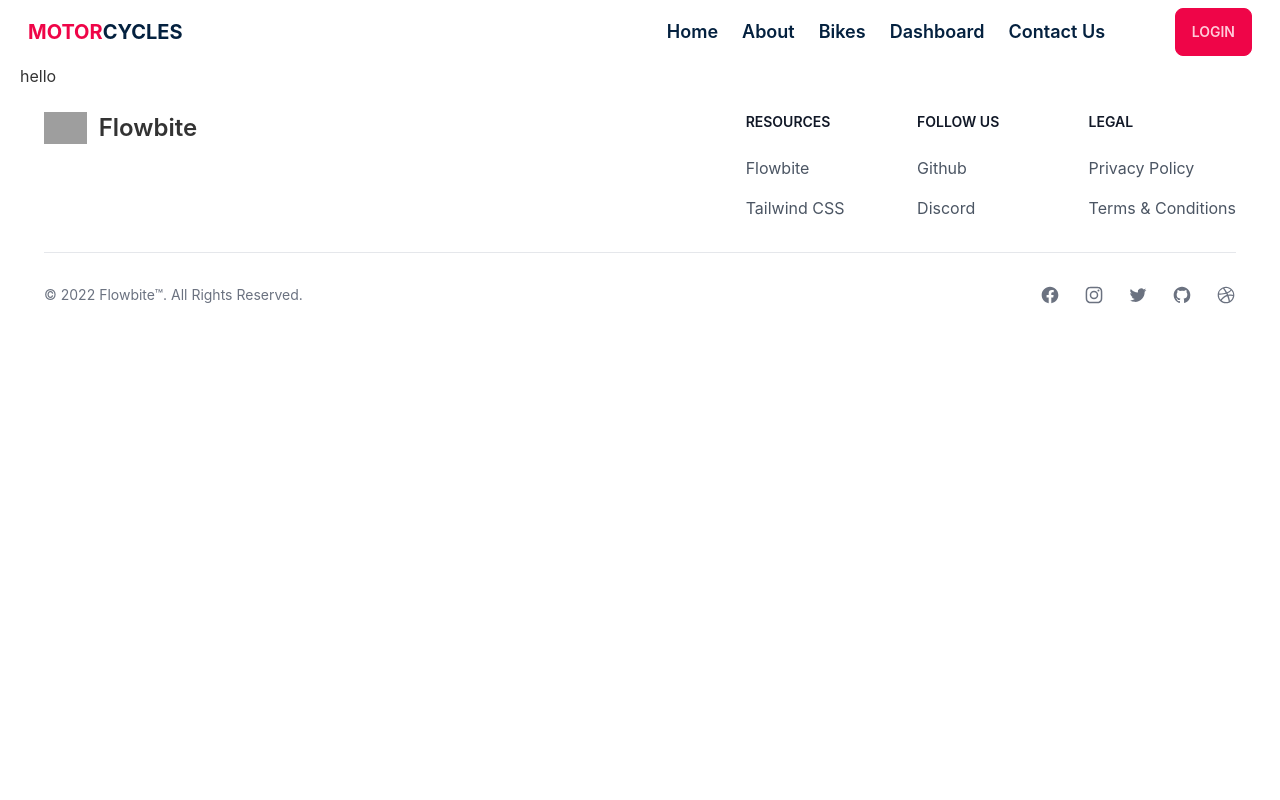
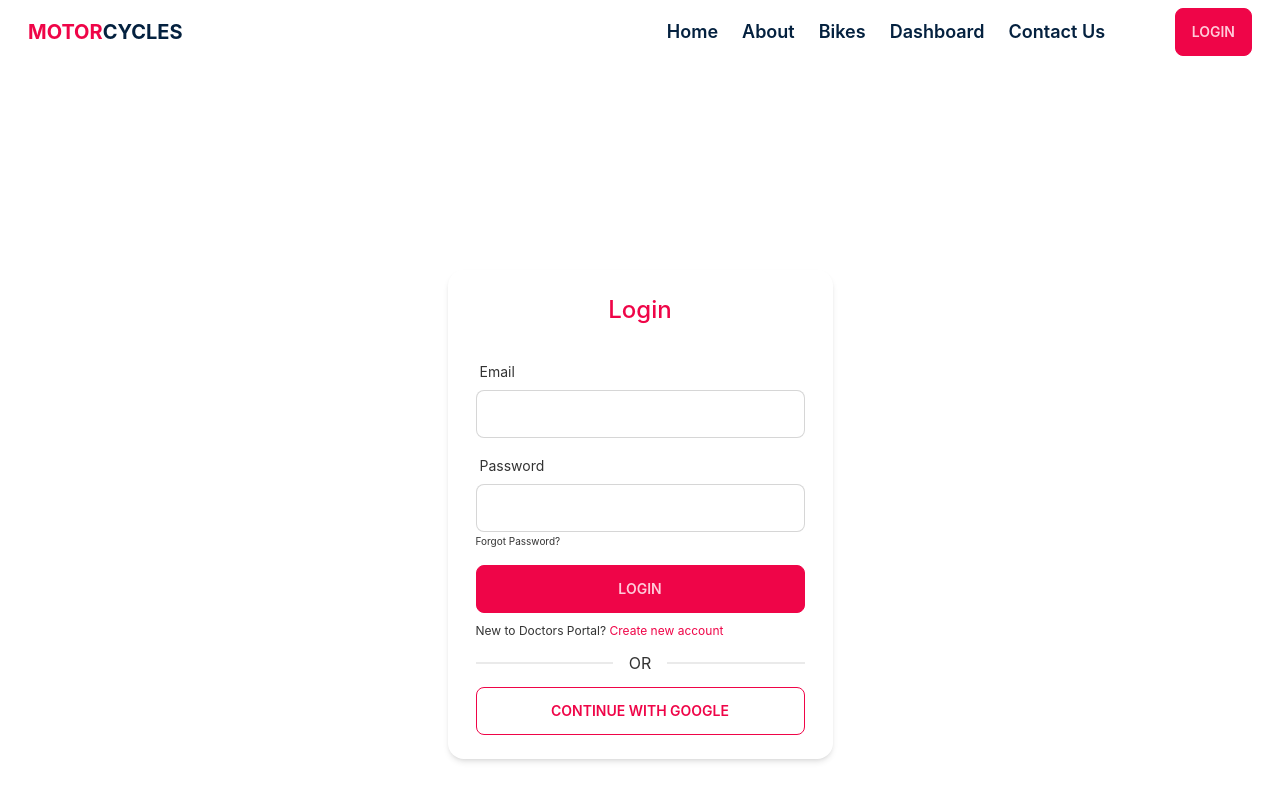
Before and after one commit to asifikbal01890/MotorBike-Buy-Sell, a React (Create React App) app: page /login in a window 1280 px wide. Shown: the top 800 px of the page. Built offline with nearby package versions, Linux system fonts and the light colour scheme; no server answers; grey boxes are pictures that could not be loaded.

Commit message:
login page complate

```diff
--- a/package.json
+++ b/package.json
@@ -11,6 +11,7 @@
     "firebase": "^9.14.0",
     "react": "^18.2.0",
     "react-dom": "^18.2.0",
+    "react-hook-form": "^7.39.5",
     "react-hot-toast": "^2.4.0",
     "react-icons": "^4.6.0",
     "react-router-dom": "^6.4.3",
--- a/src/Contexts/AuthProvider.js
+++ b/src/Contexts/AuthProvider.js
@@ -1,10 +1,55 @@
-import React from 'react';
+import React, { createContext, useEffect, useState } from 'react';
+import {createUserWithEmailAndPassword, getAuth, onAuthStateChanged, signInWithEmailAndPassword, signInWithPopup, signOut, updateProfile} from 'firebase/auth';
+import app from '../Firebase/firebase.config'
 
-const AuthProvider = () => {
+export const AuthContext = createContext();
+const auth = getAuth(app);
+
+const AuthProvider = ({children}) => {
+    const [user, setUser] = useState(null);
+    const [loading, setLoading] = useState(true);
+
+    const createUser = (email, password) =>{
+        setLoading(true);
+        return createUserWithEmailAndPassword(auth, email, password);
+    }
+    const updateUser = (userInfo) =>{
+        return updateProfile(auth.currentUser, userInfo);
+    }
+    const logIn = (email, password) =>{
+        setLoading(true);
+        return signInWithEmailAndPassword(auth, email, password);
+    }
+    const googleLogIn = provider =>{
+        setLoading(true);
+        return signInWithPopup(auth, provider);
+    }
+    const logOut = () =>{
+        return signOut(auth);
+    }
+    useEffect(()=>{
+        const unsubscribe = onAuthStateChanged(auth, currentUser => {
+            console.log('user');
+            setUser(currentUser);
+            setLoading(false);
+        });
+        return () => unsubscribe();
+    }, [])
+
+    const authInfo = {
+        createUser,
+        updateUser,
+        logIn,
+        googleLogIn,
+        logOut,
+        user,
+        loading
+}
+
     return (
-        <div>
-
-        </div>
+        <AuthContext.Provider value={authInfo}>
+            {children}
+        </AuthContext.Provider>
     );
 };
 
--- /dev/null
+++ b/src/Hooks/useToken.js
@@ -0,0 +1,20 @@
+import { useEffect, useState } from "react";
+
+const useToken = email => {
+    const [token, setToken] = useState('');
+    useEffect(() => {
+        if (email) {
+            fetch(`http://localhost:5000/jwt?email=${email}`)
+                .then(res => res.json())
+                .then(data => {
+                    if (data.accessToken) {
+                        localStorage.setItem('accessToken', data.accessToken);
+                        setToken(data.accessToken);
+                    }
+                })
+        }
+    }, [email]);
+    return [token];
+}
+
+export default useToken;
--- a/src/index.js
+++ b/src/index.js
@@ -4,6 +4,7 @@ import './index.css';
 import App from './App';
 import reportWebVitals from './reportWebVitals';
 import { QueryClient, QueryClientProvider } from '@tanstack/react-query';
+import AuthProvider from './Contexts/AuthProvider';
 
 const queryClient = new QueryClient()
 
@@ -11,7 +12,9 @@ const root = ReactDOM.createRoot(document.getElementById('root'));
 root.render(
   <React.StrictMode>
     <QueryClientProvider client={queryClient}>
-      <App />
+      <AuthProvider>
+        <App />
+      </AuthProvider>
     </QueryClientProvider>
   </React.StrictMode>
 );
--- a/src/page/LogIn/Login.js
+++ b/src/page/LogIn/Login.js
@@ -1,9 +1,86 @@
-import React from 'react';
+import { GoogleAuthProvider } from 'firebase/auth';
+import React, { useContext, useState } from 'react';
+import { useForm } from 'react-hook-form';
+import toast from 'react-hot-toast';
+import { Link, useLocation, useNavigate } from 'react-router-dom';
+import { AuthContext } from '../../Contexts/AuthProvider';
+import useToken from '../../Hooks/useToken';
+
 
 const Login = () => {
+    const { register, formState: { errors }, handleSubmit } = useForm();
+    const {logIn , googleLogIn} = useContext(AuthContext);
+    const [loginError, setLoginError] = useState('');
+    const [loginUserEmail, setLoginUserEmail] = useState('');
+    const [token] = useToken(loginUserEmail);
+    const location = useLocation();
+    const navigate = useNavigate();
+    const from = location.state?.from?.pathname || '/';
+
+    if (token) {
+        navigate(from, {replace: true});
+    }
+
+    const handleLogin = data =>{
+        setLoginError('');
+        logIn(data.email, data.password)
+        .then(result => {
+            const user = result.user;
+            console.log(user);
+            setLoginUserEmail(data.email);
+            toast('Login Successfully');
+        })
+        .catch(error => {
+            setLoginError(error.message);
+        });
+    }
+
+    const googleProvider = new GoogleAuthProvider();
+
+    const handleGoogleLogIn = () =>{
+        setLoginError('');
+        googleLogIn(googleProvider)
+        .then(result => {
+            const user = result.user;
+            toast('Login Successfully');
+            navigate(from, {replace: true});
+
+        })
+        .catch(e => setLoginError(e.message));
+    }
     return (
-        <div>
-            hello
+        <div className='flex justify-center items-center h-[900px] '>
+            <div className='shadow-md w-[385px] px-7 rounded-2xl'>
+                <h2 className='text-center text-2xl mt-6 text-primary font-medium'>Login</h2>
+              <form onSubmit={handleSubmit(handleLogin)}>
+                <div className="form-control w-full mt-7 mb-2.5">
+                    <label className="label">
+                        <span className="label-text">Email</span>
+                    </label>
+                    <input {...register("email", { required: "Email Address is required" })} type="email" className="input input-bordered w-full" />
+                    {errors.email && <p role="alert" className='text-red-700 '>{errors.email?.message}</p>}
+                    </div>
+                <div className="form-control w-full">
+                    <label className="label">
+                        <span className="label-text">Password</span>
+                    </label>
+                    <input {...register("password",{
+
+                            required: "Password is required",
+                            minLength: { value: 6, message: "Passwords must be at least 6 characters" }
+
+                        })} type="password" className="input input-bordered w-full" />
+                    {errors.password && <p role="alert" className='text-red-700 '>{errors.password?.message}</p>}
+                    <p className='text-[10px] pt-[2px]'>Forgot Password?</p>
+                    </div>
+
+                <input className='btn btn-primary w-full mt-4' value="Login" type="submit" />
+                {loginError && <p className='text-red-700 '>{loginError}</p>}
+            </form>
+            <p className='text-xs mt-2.5 mb-4'>New to Doctors Portal? <Link className='text-primary' to={'/signUp'}>Create new account</Link> </p>
+            <div className="divider">OR</div>
+            <button onClick={handleGoogleLogIn} className="btn btn-outline btn-primary w-full mb-6">CONTINUE WITH GOOGLE</button>
+          </div>
         </div>
     );
 };
```
Also changed, not shown: 1 other file (tests, documents, lock files or other folders).
